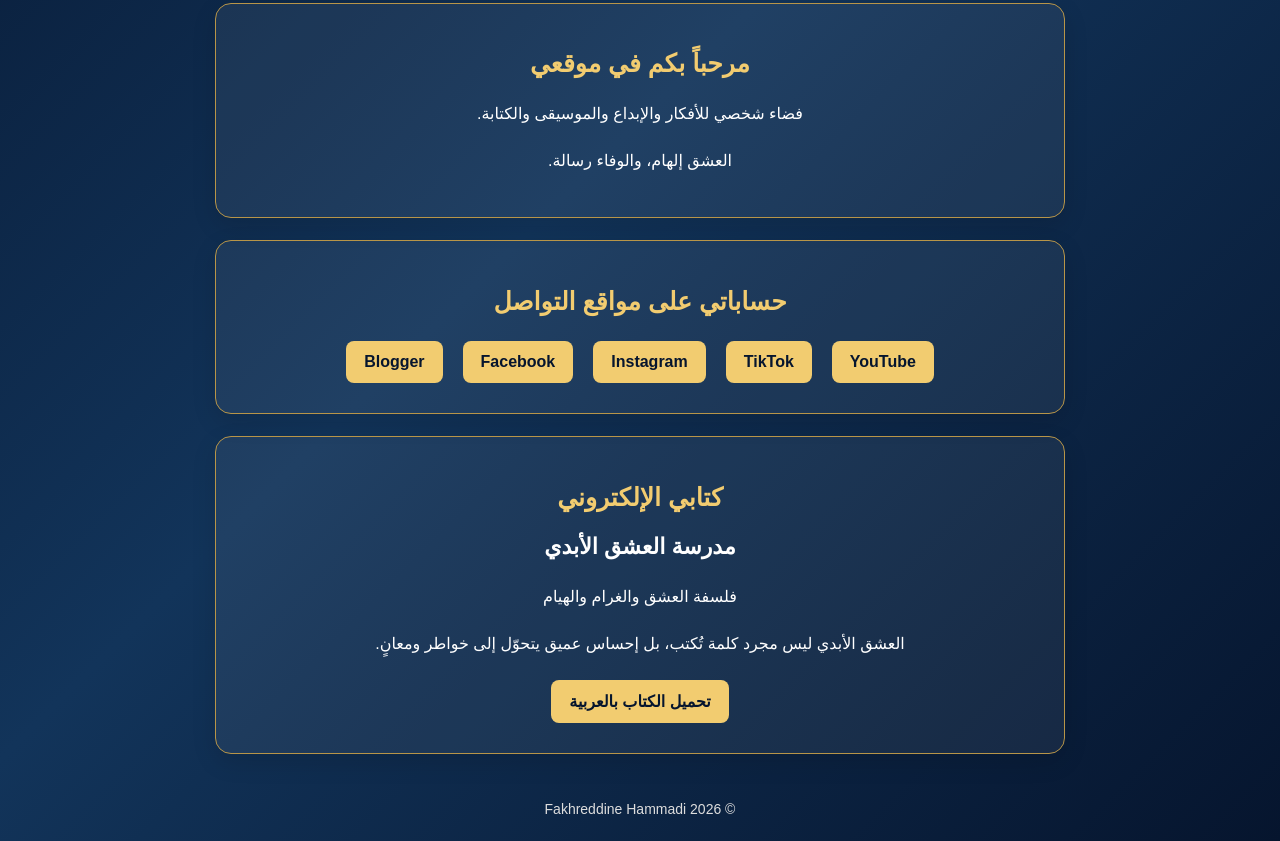
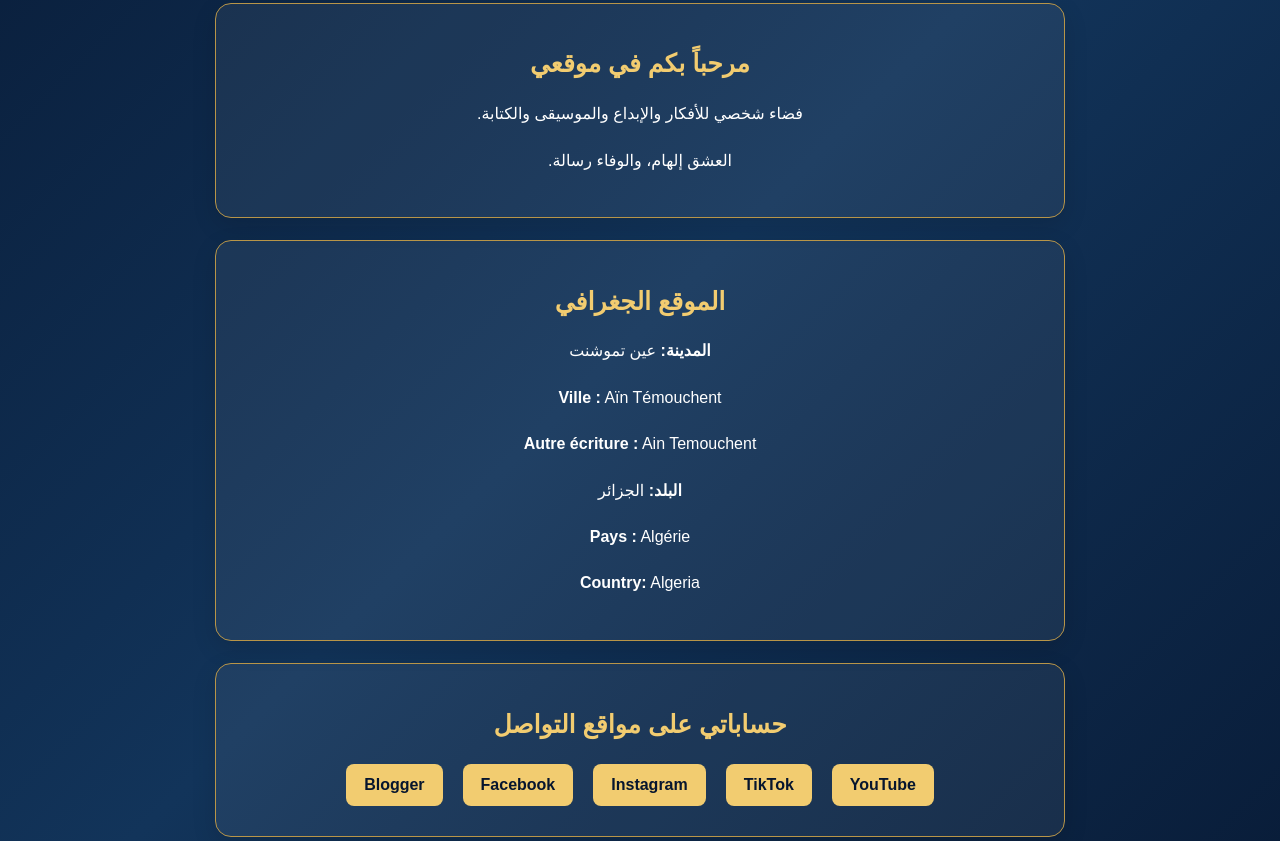
Before and after one commit to fakhrerddine/fakhreddine-book, a plain HTML site: page index.html in a window 1280 px wide. Shown: the part 602-1443 px from the top of the page. Drawn offline with Linux system fonts and the light colour scheme.

Commit message:
Add clearly visible location section in Arabic, French and English

```diff
--- a/index.html
+++ b/index.html
@@ -122,6 +122,16 @@
     <p id="motto">العشق إلهام، والوفاء رسالة.</p>
   </section>
 
+  <section id="location">
+    <h2>الموقع الجغرافي</h2>
+    <p><strong>المدينة:</strong> عين تموشنت</p>
+    <p lang="fr"><strong>Ville :</strong> Aïn Témouchent</p>
+    <p lang="fr"><strong>Autre écriture :</strong> Ain Temouchent</p>
+    <p><strong>البلد:</strong> الجزائر</p>
+    <p lang="fr"><strong>Pays :</strong> Algérie</p>
+    <p lang="en"><strong>Country:</strong> Algeria</p>
+  </section>
+
   <section>
     <h2 id="social-title">حساباتي على مواقع التواصل</h2>
     <div class="links">
```
